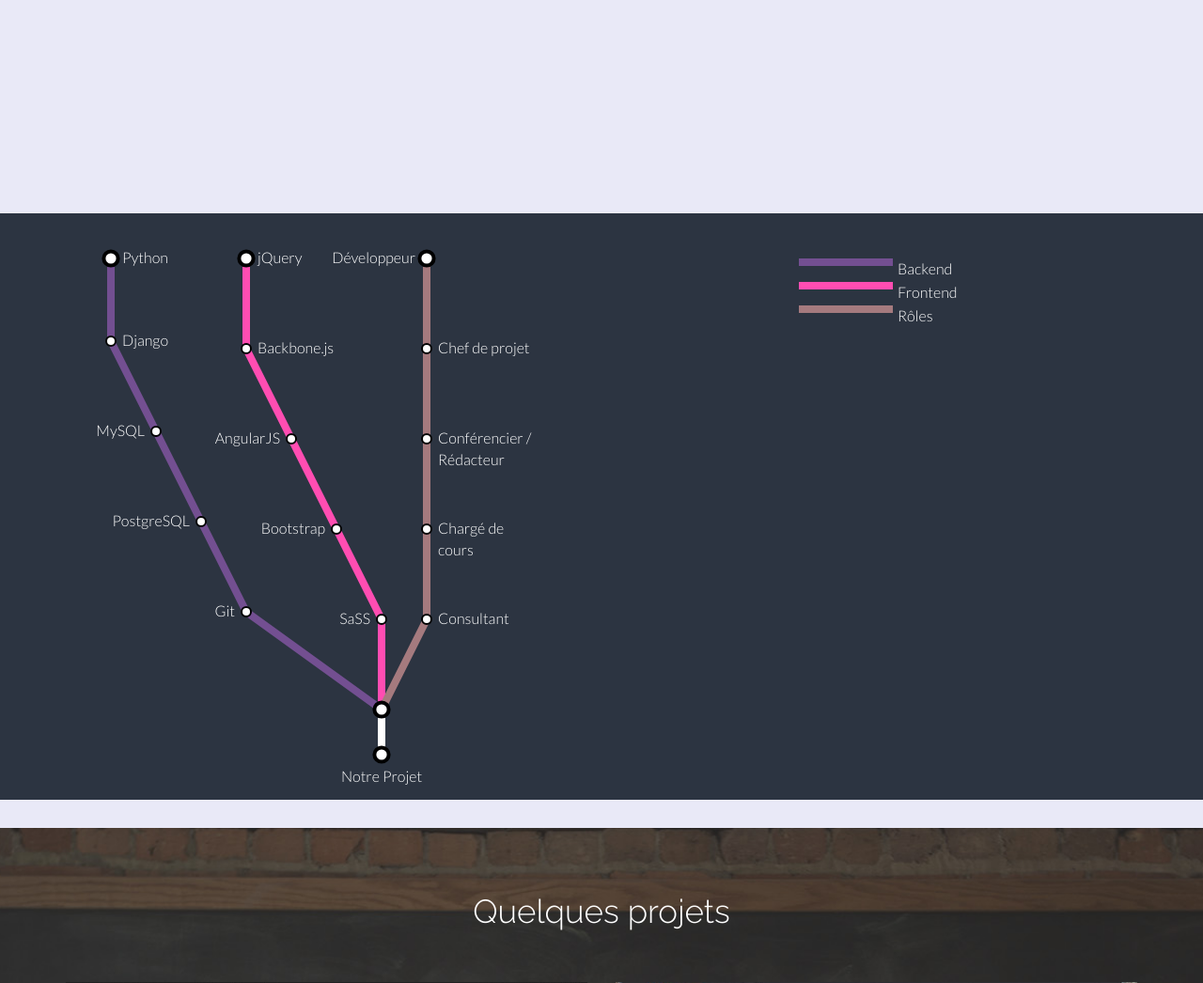
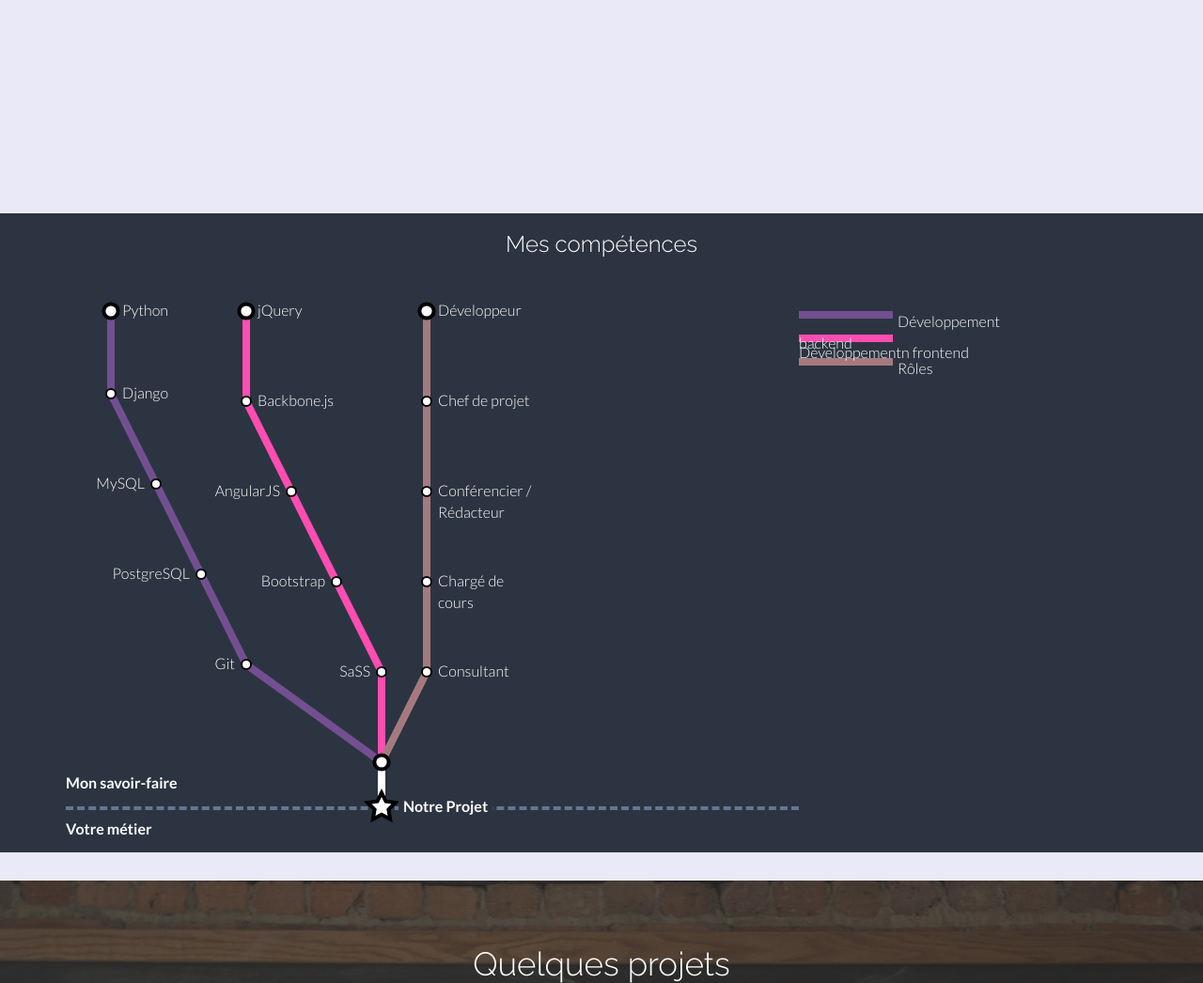
Before and after one commit to gfavre/beyondthewall.ch, a Django app: page / in a window 1280 px wide. Shown: the part 1745-2791 px from the top of the page at 94% size. Run offline with Django 3.2, Linux system fonts and the light colour scheme; parts of the project's set-up code (start-up, migrations or seed data) failed here and were passed over; some libraries are stand-ins or nearby versions.

Commit message:
better map

```diff
--- a/beyondthewall/static/scss/partials/_main.scss
+++ b/beyondthewall/static/scss/partials/_main.scss
@@ -173,9 +173,13 @@
 #skills-map {
     color: white;
     background: url(../img/mint.jpg) center top;
-    a {
+    a, h3 {
         color: white;
     }
+    h3 {
+        text-align: center;
+    }
+
 }
 /*
 #testimonial h1 {
--- a/beyondthewall/static/scss/partials/_map.scss
+++ b/beyondthewall/static/scss/partials/_map.scss
@@ -5,9 +5,19 @@
   height:624px;
   .text {
     text-decoration: none;
+    background-color: $primary-color;
   }
   span { margin: 5px 5px 5px 0;}
 
+  .split-worlds {
+    width:100%;
+    position:absolute;
+    top:539px;
+    z-index:1;
+    color: white;
+
+    hr { margin: .5em 0; }
+  }
 
 }
 .map-legend {
--- a/beyondthewall/templates/base.html
+++ b/beyondthewall/templates/base.html
@@ -1,5 +1,4 @@
 {% load staticfiles %}
-{% load sekizai_tags %}
 {% load compress %}
 
 <!DOCTYPE html>
@@ -15,7 +14,6 @@
 
     <link rel="icon" href="{% static 'img/favicon.ico' %}" />
     <link href="{% static 'css/style.css' %}" rel="stylesheet" media="screen">
-
     <link href='http://fonts.googleapis.com/css?family=Lato:300,400,700,300italic,400italic' rel='stylesheet' type='text/css'>
     <link href='http://fonts.googleapis.com/css?family=Raleway:400,300,700' rel='stylesheet' type='text/css'>
 
@@ -140,11 +138,9 @@
       ga('create', 'UA-47930381-1', 'beyondthewall.ch');
       ga('send', 'pageview');
     </script>
-        {% endcompress %}
+    {% block extra_js %}{% endblock extra_js %}
 
-
-
-        {% render_block extra_js %}
+    {% endcompress %}
 
   </body>
 </html>
--- a/beyondthewall/templates/map.html
+++ b/beyondthewall/templates/map.html
@@ -1,10 +1,9 @@
-{% load sekizai_tags %}
 {% load staticfiles %}
-
+<h3>Mes compétences</h3>
 <div class="row" id="skills-map">
   <div class="col-sm-8">
     <div class="subway-map" data-columns="12" data-rows="13" data-cellSize="48" data-legendId="legend" data-textClass="text" data-lineWidth="8" >
-      <ul data-color="#734f91" data-label="Backend" data-shiftCoords="0,-1">
+      <ul data-color="#734f91" data-label="Développement backend" data-shiftCoords="0,-1">
         <li data-coords="1,1" data-marker="interchange" data-labelPos="E">Python</li>
         <li data-coords="1,3" data-marker="station" data-labelPos="E"><a href="http://www.djangoproject.com">Django</a></li>
         <li data-coords="2,5" data-marker="station" data-labelPos="W"><a href="http://www.mysql.com">MySQL</a></li>
@@ -14,7 +13,7 @@
       </ul>
 
 
-      <ul data-color="#ff4db2" data-label="Frontend">
+      <ul data-color="#ff4db2" data-label="Développementn frontend">
         <li data-coords="4,1" data-marker="interchange" data-labelPos="E"><a href="http://www.jquery.com">jQuery</a></li>
         <li data-coords="4,3" data-labelPos="E"><a href="http://www.backbonejs.org">Backbone.js</a></li>
         <li data-coords="5,5" data-labelPos="W"><a href="http://www.angularjs.org">AngularJS</a></li>
@@ -24,24 +23,27 @@
       </ul>
 
       <ul data-color="#A57A7E" data-label="Rôles">
-        <li data-coords="8,1" data-marker="interchange" data-labelPos="W">Développeur</li>
+        <li data-coords="8,1" data-marker="interchange" data-labelPos="E">Développeur</li>
         <li data-coords="8,3" data-labelPos="E">Chef de projet</li>
         <li data-coords="8,5" data-labelPos="E">Conférencier / Rédacteur</li>
         <li data-coords="8,7" data-labelPos="E">Chargé de cours</li>
         <li data-coords="8,9" data-labelPos="E">Consultant</li>
         <li data-coords="7,11" data-marker="interchange"></li>
       </ul>
-
       <ul data-color="white">
         <li data-coords="7,11" data-marker="interchange" > </li>
-        <li data-coords="7,12" data-marker="interchange">Notre Projet</li>
+        <li data-coords="7,12" data-marker="magic" id="our-project" data-labelPos="starred">Notre Projet</li>
       </ul>
+
+      <div class="split-worlds" >
+         <label>Mon savoir-faire</label>
+         <hr style="border-top: 4px #64758f dashed;" />
+         <label>Votre métier</label>
+      </div>
+
     </div>
   </div>
   <div class="col-sm-4 map-legend" id="legend"></div>
 
+
 </div>
-
-{% addtoblock "extra_js" %}
-
-{% endaddtoblock %}
```
Also changed, not shown: beyondthewall/static/css/style.css, beyondthewall/static/js/jquery.subwayMap.js.
